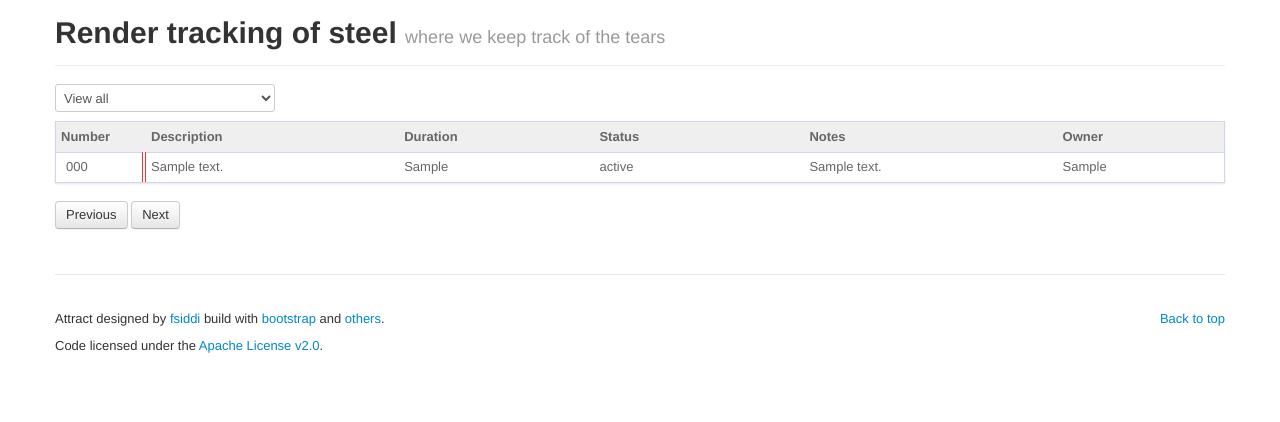
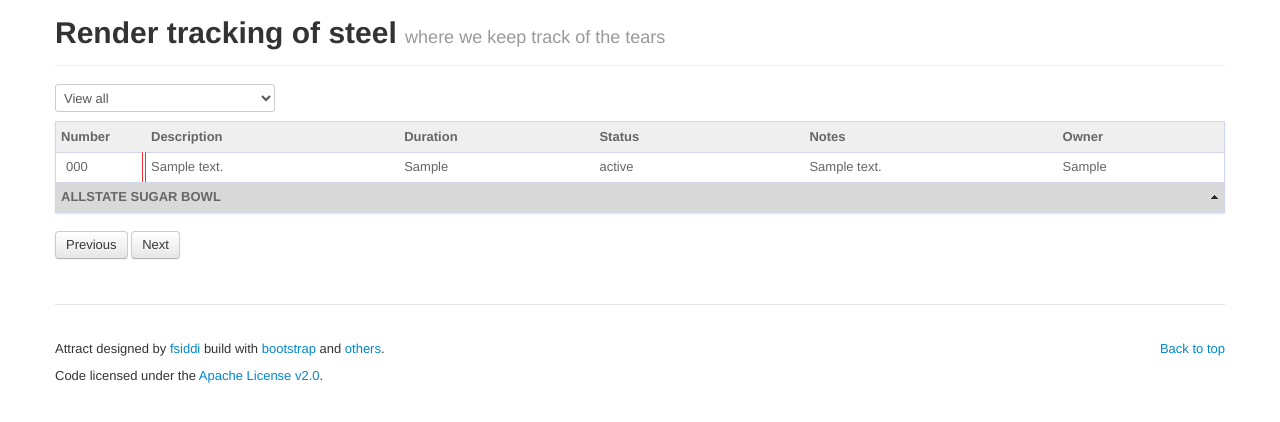
Before and after one commit to wardrums/attract, a PHP site: page / in a window 1280 px wide. Shown: the top 422 px of the page. Run offline with PHP 8.4, Linux system fonts and the light colour scheme; tables that the repository leaves empty or names only in its code hold one stand-in row (values such as "Sample post").

Commit message:
Small edit to read me file.
Getting ready for more table headers!

```diff
--- a/index.php
+++ b/index.php
@@ -81,7 +81,7 @@
 											<option value="in_progress">In progress </option>
 											<option value="rendering">Rendering</option>
 											<option value="review">Review</option>
-											<option value="done">Done</option>
+											<option value="final1">Final 1</option>
 										</select>
 									</td>
 
@@ -97,6 +97,11 @@
 								</tr>
 							<?php }	?>
 							</tbody>
+							<thead>
+					        	<tr class="colhead {sorter: false}">
+						        	<th colspan="6" class="headerSortable headerSortUp">ALLSTATE SUGAR BOWL</th>
+					            </tr>
+					        </thead>
 						</table>
 						<a class="btn prev" href="">Previous</a>
 						<a class="btn next" href="">Next</a>
```
Also changed, not shown: readme.md.
